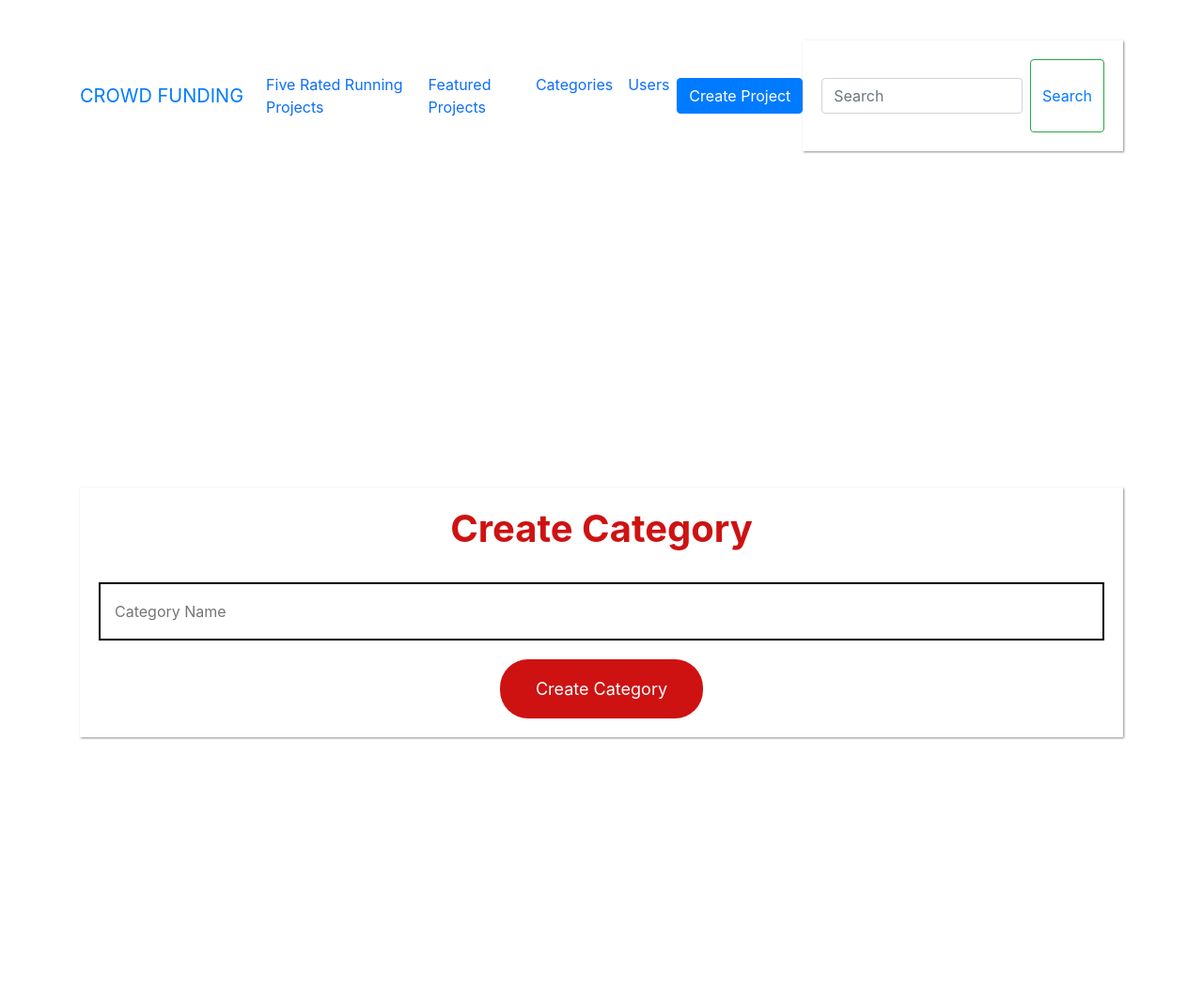
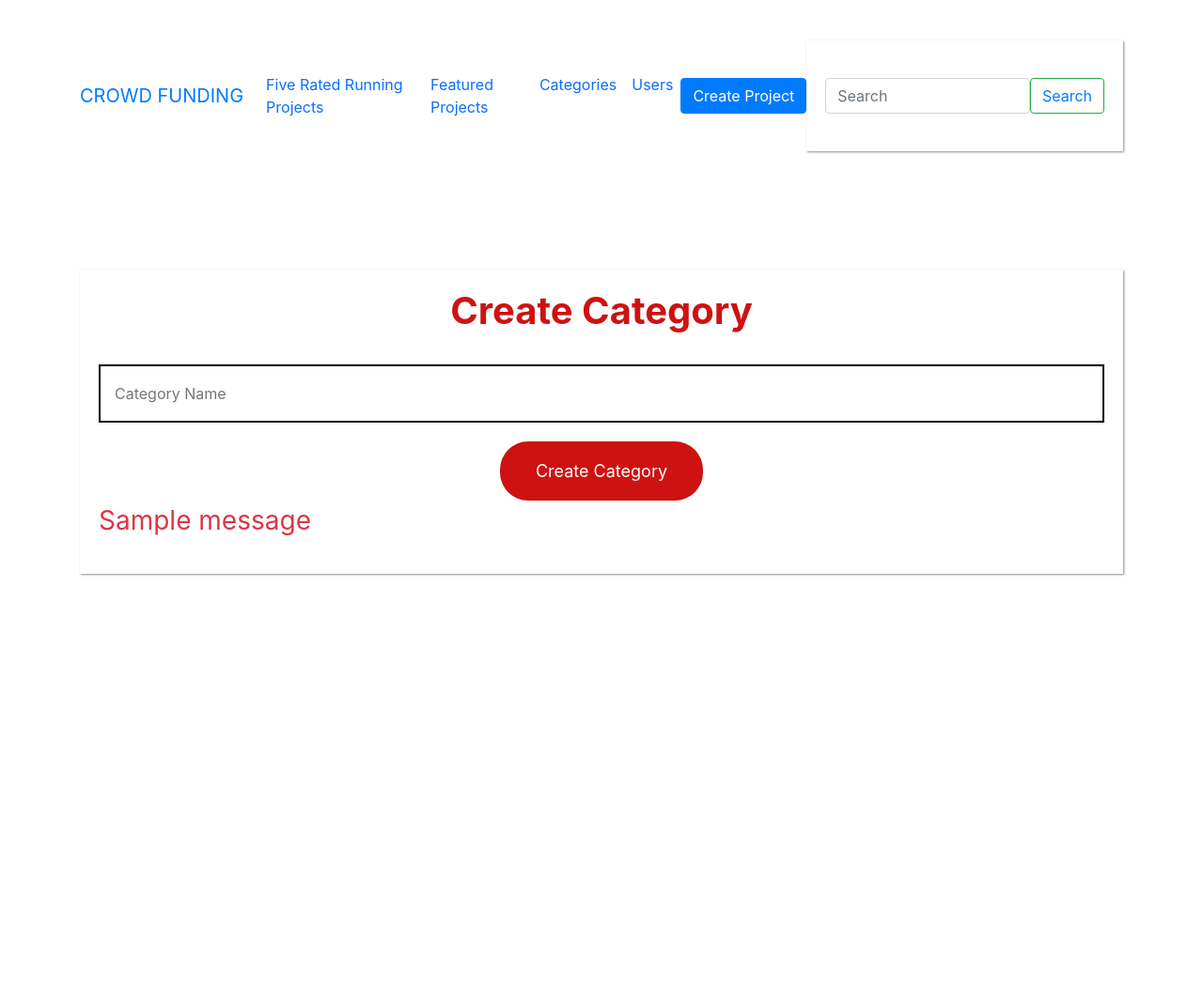
Before and after one commit to mohamed7855/Crowd-Funding-App, a Django app: page /addCategory/ in a window 1280 px wide. Shown: the whole page at 94% size. After the commit the page ends 613 px from the top, so only its background shows below. Run offline with Django 5.2, Linux system fonts and the light colour scheme; tables that the repository leaves empty hold one stand-in row (values such as "Sample post"); one stand-in notice (Sample message) is shown; some libraries are stand-ins or nearby versions.

Commit message:
uniwue in category name

```diff
--- a/CrowdFundingApp/settings.py
+++ b/CrowdFundingApp/settings.py
@@ -40,6 +40,7 @@ INSTALLED_APPS = [
     'django.contrib.staticfiles',
     'fundProject.apps.FundprojectConfig',
     'user.apps.UserConfig',
+
 ]
 
 MIDDLEWARE = [
--- a/fundProject/templates/category/addCategory.html
+++ b/fundProject/templates/category/addCategory.html
@@ -1,16 +1,13 @@
-{%extends 'index.html'%}
-{%load static %}
-{%block content%}
-<!DOCTYPE html>
-<html lang="en">
-<head>
-    <meta charset="UTF-8">
-    <meta name="viewport" content="width=device-width, initial-scale=1.0">
-    <link rel="stylesheet" href="{% static 'bootstrap/css/bootstrap.min.css' %}" />
-    <link rel="stylesheet" href="{% static 'css/addProject.css' %}" />
-</head>
-<body>
-<div id="add" class="d-flex justify-content-center align-items-center bg-denger parent">
+{% extends 'index.html' %}
+{% load static %}
+
+{% block style %}
+<link rel="stylesheet" href="{% static 'bootstrap/css/bootstrap.min.css' %}" />
+<link rel="stylesheet" href="{% static 'css/addProject.css' %}" />
+{% endblock %}
+
+{% block content %}
+<div  class="d-flex justify-content-center align-items-center  parent">
     <div class="container parent mx-auto">
         <form method='post' enctype='multipart/form-data'>
             {% csrf_token %}
@@ -19,9 +16,12 @@
             <div class="d-flex justify-content-center align-items-center">
                 <button type="submit">Create Category</button>
             </div>
+            {% if messages %}
+                {% for message in messages %}
+                    <p class="text-danger fs-3">{{ message }}</p>
+                {% endfor %}
+            {% endif %}
         </form>
     </div>
 </div>
-</body>
-</html>
-{%endblock%}
+{% endblock %}
--- a/fundProject/templates/index.html
+++ b/fundProject/templates/index.html
@@ -48,9 +48,9 @@
           <a href="{%url 'projectAdd'%}">
             <button type="button" class="btn btn-primary my-3">Create Project</button>
           </a>
-          <form class="d-flex">
+          <form class="d-flex justify-content-center align-items-center ">
             <input
-              class="form-control me-2"
+              class="form-control"
               type="search"
               placeholder="Search"
               aria-label="Search"
--- a/fundProject/views.py
+++ b/fundProject/views.py
@@ -96,14 +96,24 @@ def add_rate(request, project_id):
 
     return redirect('projectDetails', projectid=project_id)
 
-
 def addCategory(request):
     if request.method == 'POST':
         category_name = request.POST.get('categoryName')
-        Categories.objects.create(categoryName=category_name)
-        return redirect('addCategory')
+        if Categories.objects.filter(categoryName=category_name).exists():
+            messages.error(request, 'Category with this name already exists.')
+        else:
+            Categories.objects.create(categoryName=category_name)
+            return redirect('allCategory')
     categories = Categories.objects.all()
     return render(request, 'category/addCategory.html', {'categories': categories})
+
+# def addCategory(request):
+#     if request.method == 'POST':
+#         category_name = request.POST.get('categoryName')
+#         Categories.objects.create(categoryName=category_name)
+#         return redirect('allCategory')
+#     categories = Categories.objects.all()
+#     return render(request, 'category/addCategory.html', {'categories': categories})
 
 def allCategory(request):
     categories = Categories.objects.all()
```
Also changed, not shown: fundProject/models.py (+6 -2 lines), fundProject/templates/fundProject/addProject.html (+5 -2 lines), fundProject/migrations/0001_initial.py, fundProject/migrations/0002_categories_unique_category_name.py (added), fundProject/migrations/0002_remove_rate_user_id.py (deleted), fundProject/migrations/0003_remove_comment_user_id.py (deleted), user/migrations/0001_initial.py.
